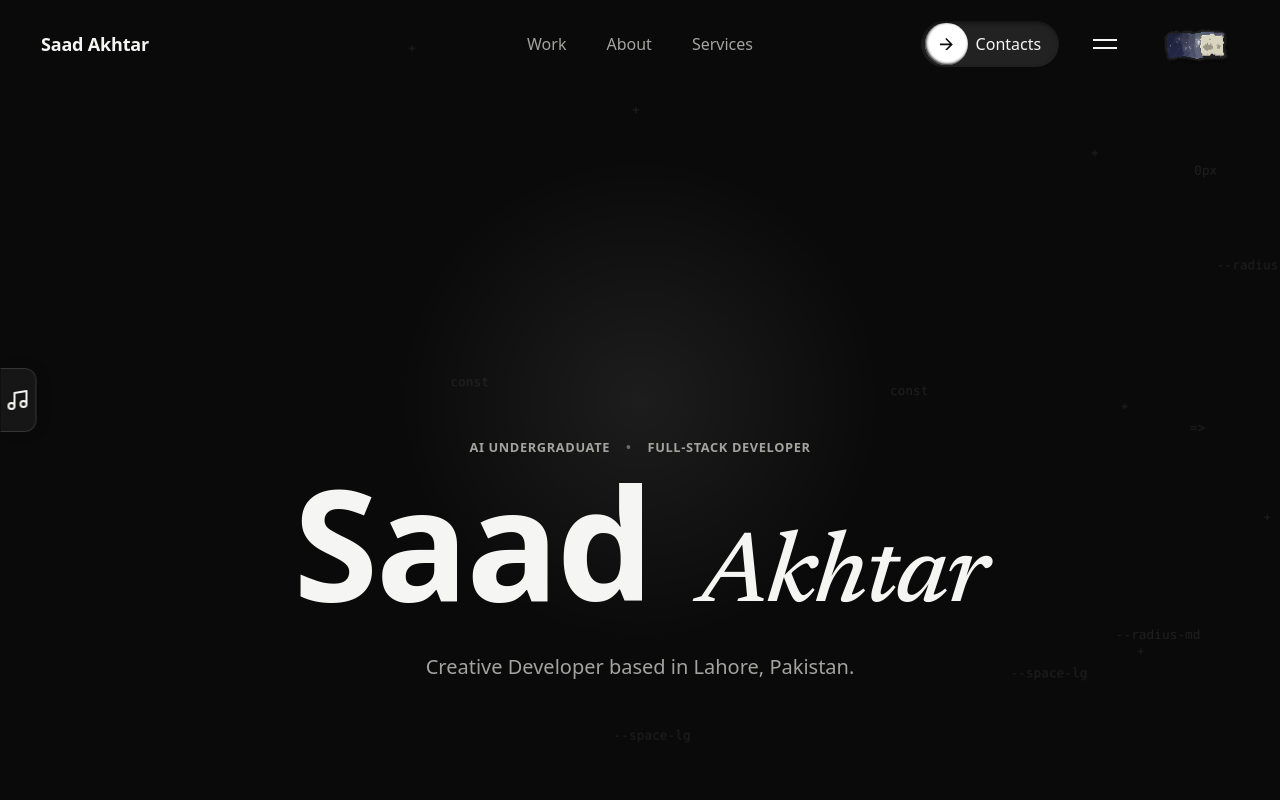
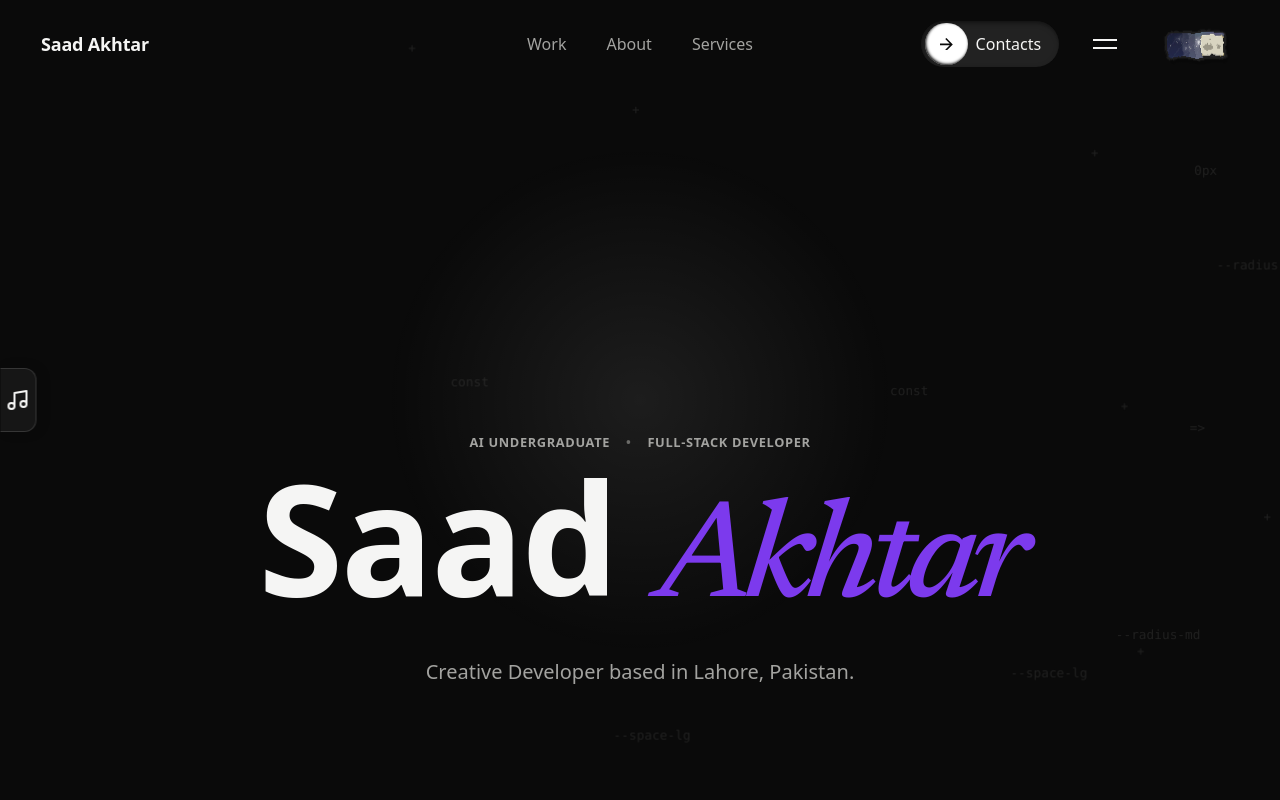
Before and after one commit to saaddahub/personal-portfolio, a React (Vite) app: page / in a window 1280 px wide. Shown: the top 800 px of the page. Built offline with nearby package versions, Linux system fonts and the light colour scheme; a web font is replaced by a local one.

Commit message:
Refine Akhtar typography: increase size, tighten tracking for compactness, and add violet accent color

```diff
--- a/src/components/Hero.css
+++ b/src/components/Hero.css
@@ -126,9 +126,10 @@
   font-family: var(--font-serif);
   font-style: italic;
   font-weight: 500;
-  font-size: 0.65em; /* Makes Akhtar noticeably more compact than Saad */
-  letter-spacing: -0.02em;
-  padding-left: 0.1em;
+  font-size: 0.9em; /* Larger, but still smaller than the sans */
+  letter-spacing: -0.06em; /* Noticeably more compact/tighter spacing */
+  padding-left: 0.02em;
+  color: #7C3AED; /* Elegant violet that has good contrast on both black and white backgrounds */
 }
 
 .hero-desc {
```
